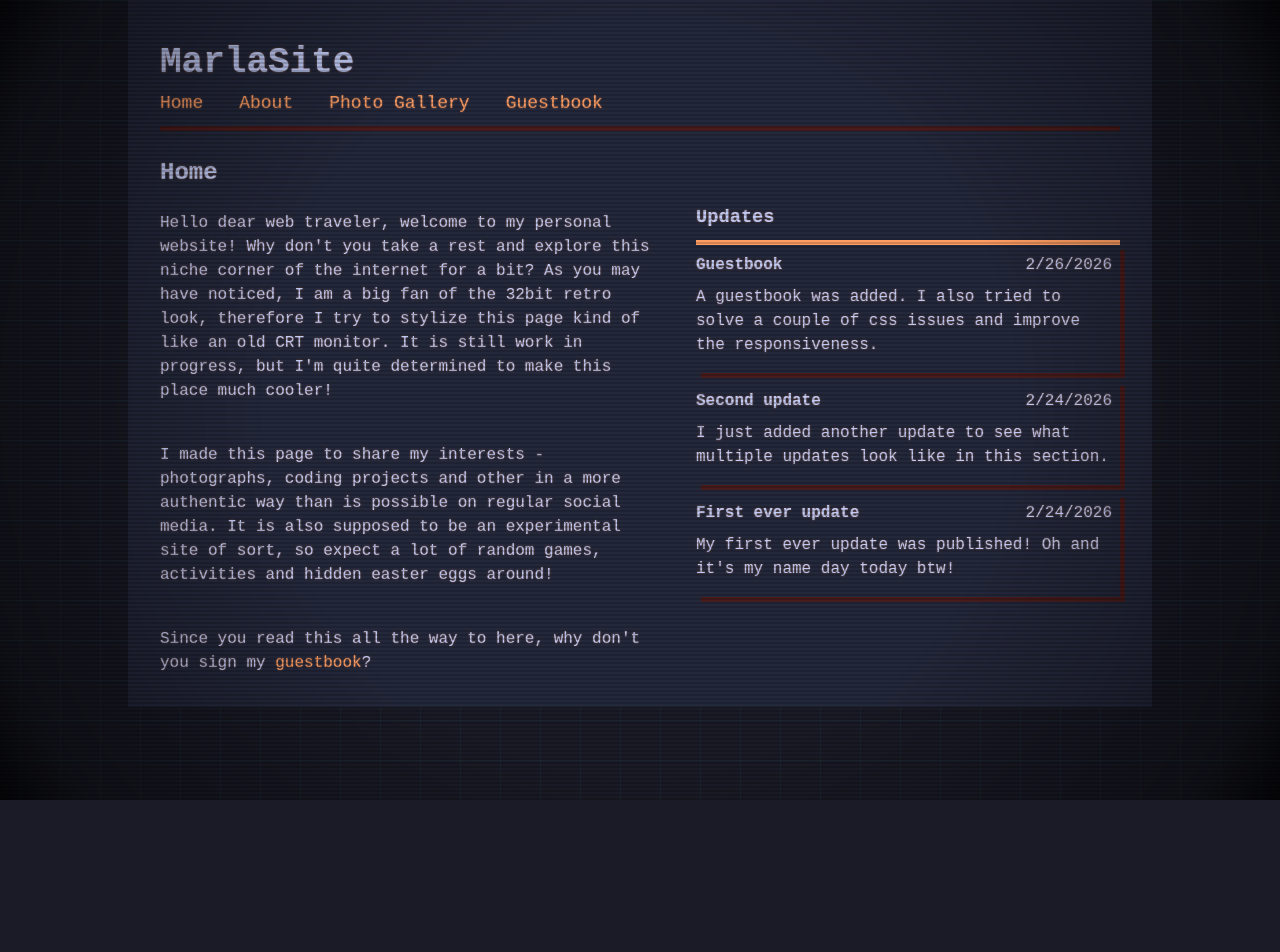
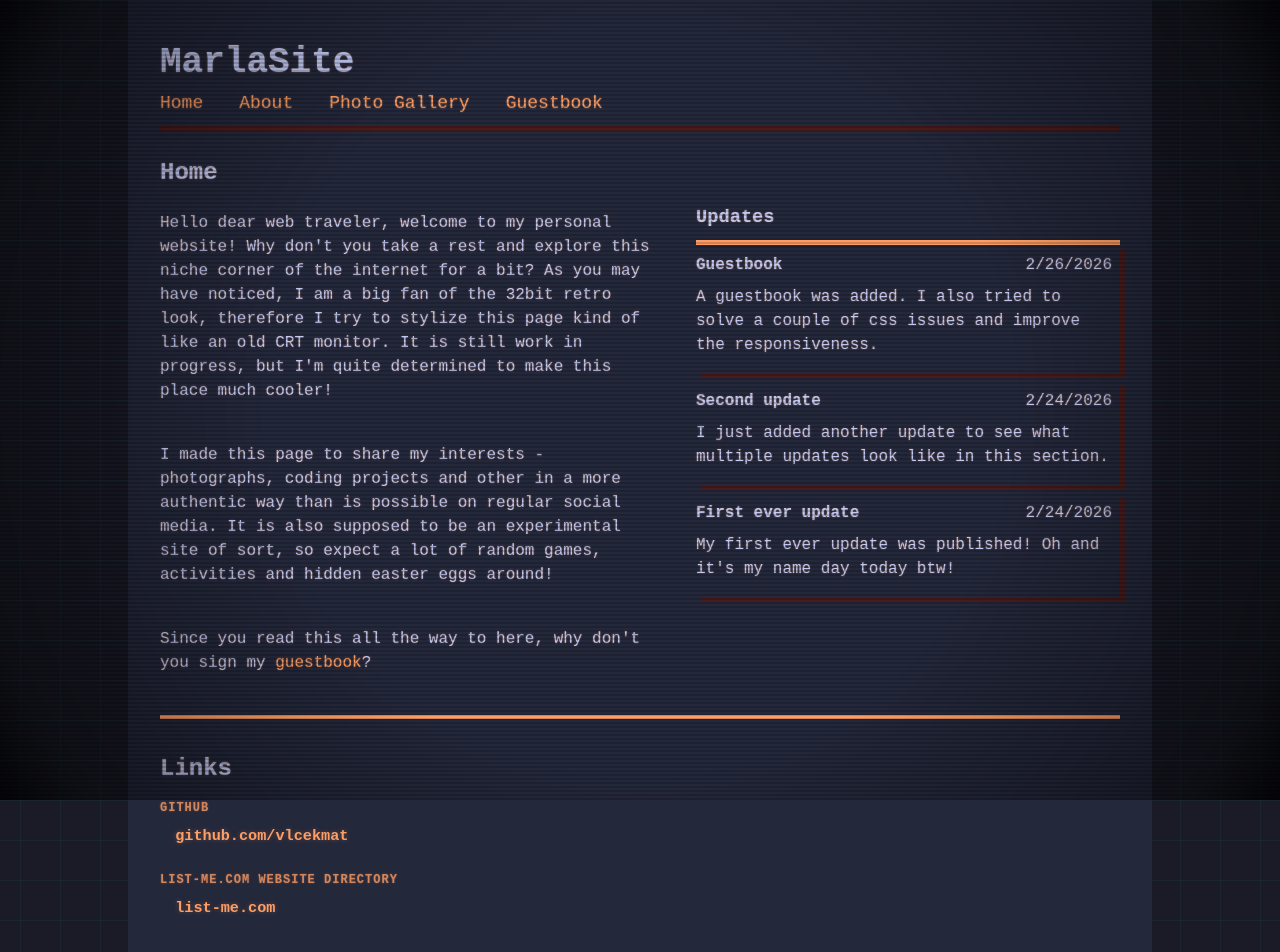
Before and after one commit to vlcekmat/PersonalWebsite, a Vue app: page / in a window 1280 px wide. Shown: the top 952 px of the page. Before the commit the page ends 800 px from the top, so only its background shows below. Built offline with nearby package versions, Linux system fonts and the light colour scheme; a web font is replaced by a local one.

Commit message:
prepare for share

```diff
--- a/index.html
+++ b/index.html
@@ -5,6 +5,9 @@
     <link rel="icon" href="/favicon.ico">
     <meta name="viewport" content="width=device-width, initial-scale=1.0">
     <title>MarlaSite</title>
+    <meta name="keywords" content="Personal, Portfolio, Blog, Projects, MarlaSite">
+    <meta name="author" content="Marladian">
+    <meta name="description" content="MarlaSite is a personal website showcasing Marladian's portfolio, blog, and projects.">
   </head>
   <body>
     <div id="app"></div>
--- /dev/null
+++ b/src/components/LinksSection.vue
@@ -0,0 +1,46 @@
+<script setup lang="ts">
+
+</script>
+
+<template>
+  <div class="links-section">
+    <h2>Links</h2>
+    <dl class="links-list">
+      <dt>GitHub</dt>
+      <dd><a href="https://github.com/vlcekmat">
+        github.com/vlcekmat
+      </a></dd>
+
+      <dt>List-Me.com website directory</dt>
+      <dd><a href="https://list-me.com">
+        list-me.com
+      </a></dd>
+    </dl>
+  </div>
+</template>
+
+<style scoped>
+.links-section {
+  border-top: var(--accent) 0.3em solid;
+  padding-top: 0.5em;
+  margin-top: 2em;
+}
+
+.links-list {
+  display: flex;
+  flex-direction: column;
+  gap: 0.5em;
+}
+
+dt {
+  font-weight: bold;
+  color: var(--accent);
+}
+
+dd {
+  margin-left: 1em;
+  margin-bottom: 1em;
+}
+
+
+</style>
--- a/src/views/Home.vue
+++ b/src/views/Home.vue
@@ -1,6 +1,7 @@
 <!-- eslint-disable vue/multi-word-component-names -->
 <script setup lang="ts">
 import UpdatesSection from "@/components/UpdatesSection.vue";
+import LinksSection from "@/components/LinksSection.vue";
 </script>
 
 <template>
@@ -34,6 +35,8 @@ import UpdatesSection from "@/components/UpdatesSection.vue";
     </div>
   </div>
 
+  <LinksSection />
+
 </template>
 
 <style scoped>
```
